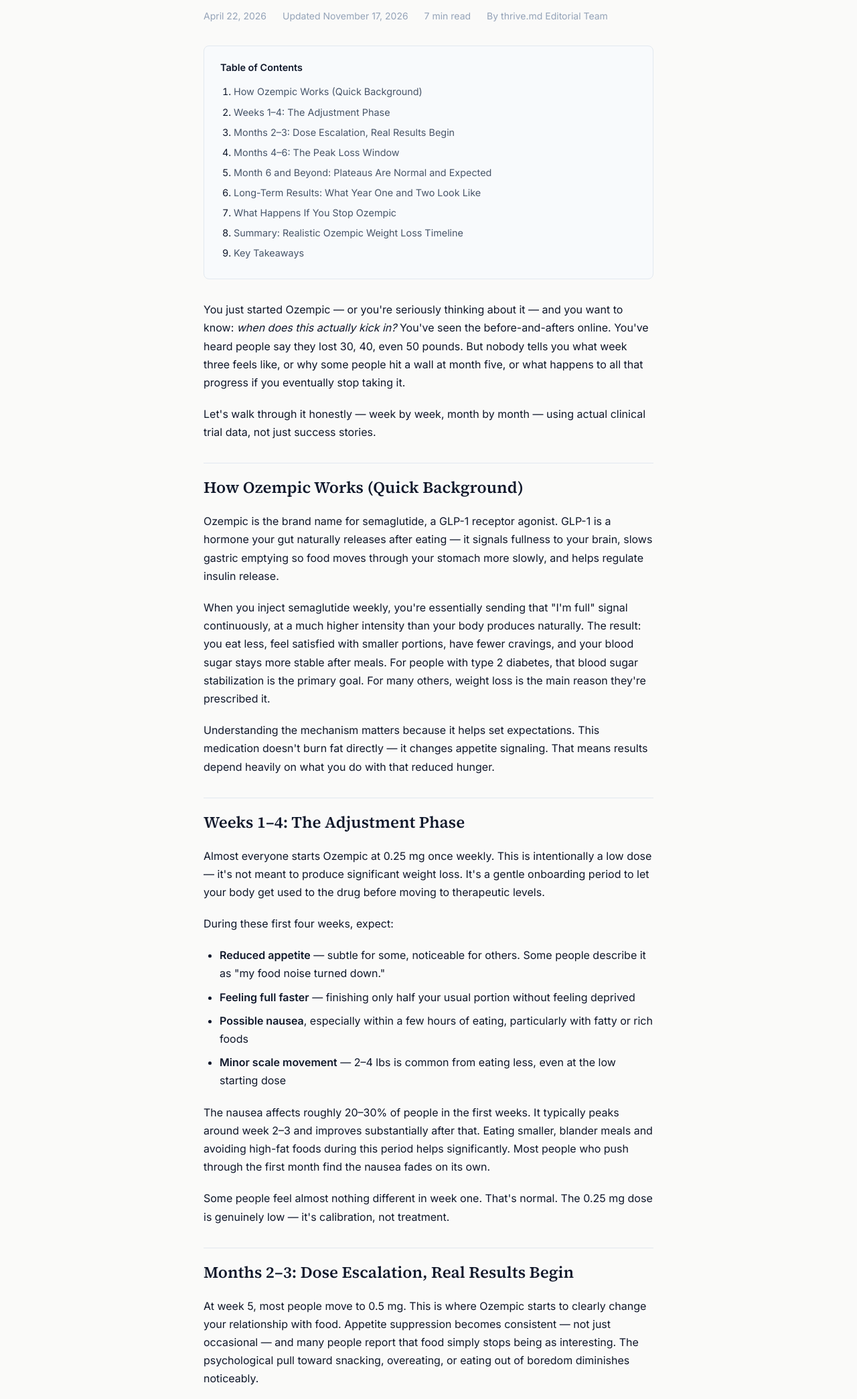
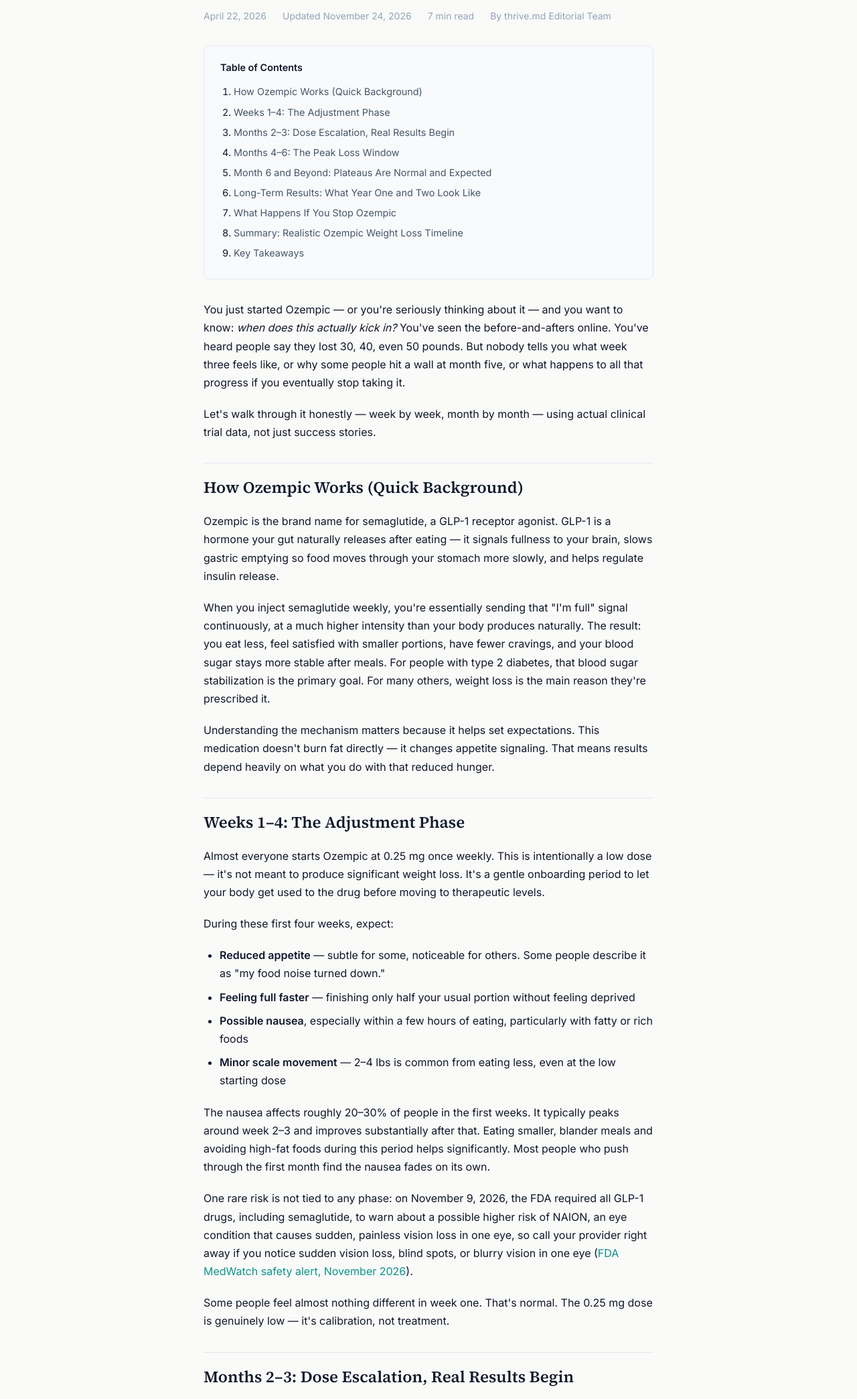
Before and after one commit to loki-mamv/ozempic-md, a plain HTML site: page blog/ozempic-weight-loss-timeline/index.html in a window 1280 px wide. Shown: the part 236-2325 px from the top of the page at 67% size. Drawn offline with Linux system fonts and the light colour scheme.

Commit message:
Freshness update: ozempic-weight-loss-timeline (NAION class warning)
Co-Authored-By: Claude Opus 5.5 <noreply@anthropic.com>

```diff
--- a/blog/ozempic-weight-loss-timeline/index.html
+++ b/blog/ozempic-weight-loss-timeline/index.html
@@ -53,7 +53,7 @@
           "description": "Wondering when Ozempic starts working? Get a realistic month-by-month breakdown of weight loss expectations, based on SUSTAIN and STEP trial data.",
           "url": "https://ozempic.md/blog/ozempic-weight-loss-timeline/",
           "datePublished": "2026-04-22",
-          "dateModified": "2026-11-17",
+          "dateModified": "2026-11-24",
           "author": {"@type": "Organization", "name": "thrive.md Editorial Team", "url": "https://thrive.md"},
           "publisher": {"@type": "Organization", "name": "ozempic.md", "url": "https://ozempic.md"},
           "isPartOf": {"@id": "https://ozempic.md/#website"},
@@ -181,7 +181,7 @@
                 <h1>Ozempic Weight Loss Timeline: What to Expect Month by Month</h1>
                 <div class="article-meta">
                     <time datetime="2026-04-22">April 22, 2026</time>
-                    <time datetime="2026-11-17">Updated November 17, 2026</time>
+                    <time datetime="2026-11-24">Updated November 24, 2026</time>
                     <span class="reading-time">7 min read</span>
                     <span>By thrive.md Editorial Team</span>
                 </div>
@@ -215,6 +215,8 @@
 </ul>
 
 <p>The nausea affects roughly 20–30% of people in the first weeks. It typically peaks around week 2–3 and improves substantially after that. Eating smaller, blander meals and avoiding high-fat foods during this period helps significantly. Most people who push through the first month find the nausea fades on its own.</p>
+
+<p>One rare risk is not tied to any phase: on November 9, 2026, the FDA required all GLP-1 drugs, including semaglutide, to warn about a possible higher risk of NAION, an eye condition that causes sudden, painless vision loss in one eye, so call your provider right away if you notice sudden vision loss, blind spots, or blurry vision in one eye (<a href="https://www.fda.gov/safety/medical-product-safety-information/medwatch-alert-fda-requires-safety-labeling-changes-glucagon-peptide-1-receptor-agonists-glp-1-ras">FDA MedWatch safety alert, November 2026</a>).</p>
 
 <p>Some people feel almost nothing different in week one. That's normal. The 0.25 mg dose is genuinely low — it's calibration, not treatment.</p>
 
```
